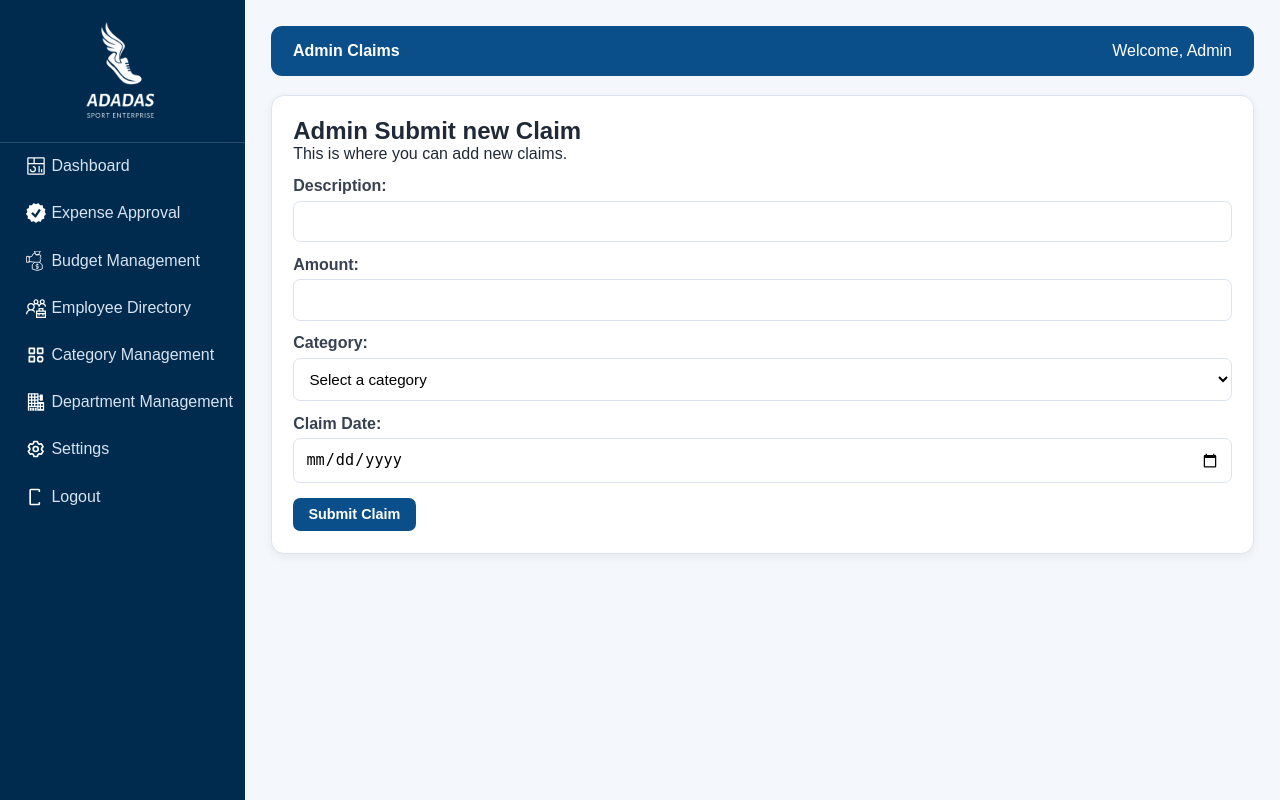
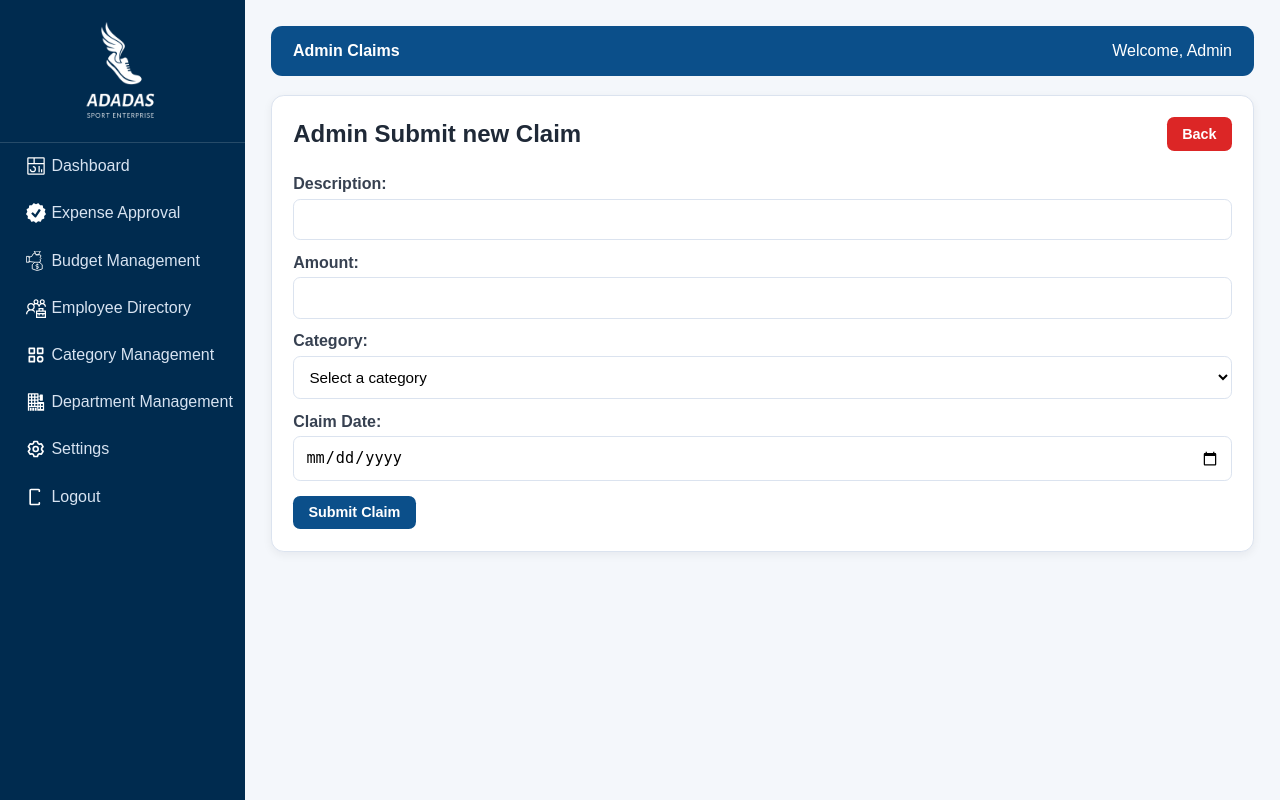
Before and after one commit to mAzmeerm/Expense-Management-System, a PHP site: page /AdminClaims.php in a window 1280 px wide. Run offline with PHP 8.4, Linux system fonts and the light colour scheme; the visitor is signed in with stand-in values (Sample User, id 1); data that the repository does not hold is empty.

Commit message:
feat: enhance Admin Claims and Settings pages with navigation buttons and style adjustments

```diff
--- a/AdminClaims.php
+++ b/AdminClaims.php
@@ -36,8 +36,10 @@ if ($row = mysqli_fetch_assoc($queryAdmin)) {
 
             <div class="container">
                 <div class="card">
-                    <h2>Admin Submit new Claim</h2>
-                    <p>This is where you can add new claims.</p>
+                    <div style="display:flex; justify-content:space-between; align-items:center; margin-bottom:1.5rem;">
+                        <h2>Admin Submit new Claim</h2>
+                        <a class="btn btn-danger" href="AdminExpenseApproval.php">Back</a>
+                    </div>
                     <label for="Description">Description:</label>
                     <input type="text" id="Description" name="Description">
                     <label for="Amount">Amount:</label>
--- a/AdminSettings.php
+++ b/AdminSettings.php
@@ -79,6 +79,7 @@ if ($row2 = mysqli_fetch_assoc($query2)) {
                             }
                             ?>
                         </select>
+                        <button class="btn btn-secondary" type="submit" style="margin-top: 15px;">Back</button>
                         <button class="btn btn-primary" type="submit" style="margin-top: 15px;">Save Changes</button>
                         </form>
                     </div>
```
